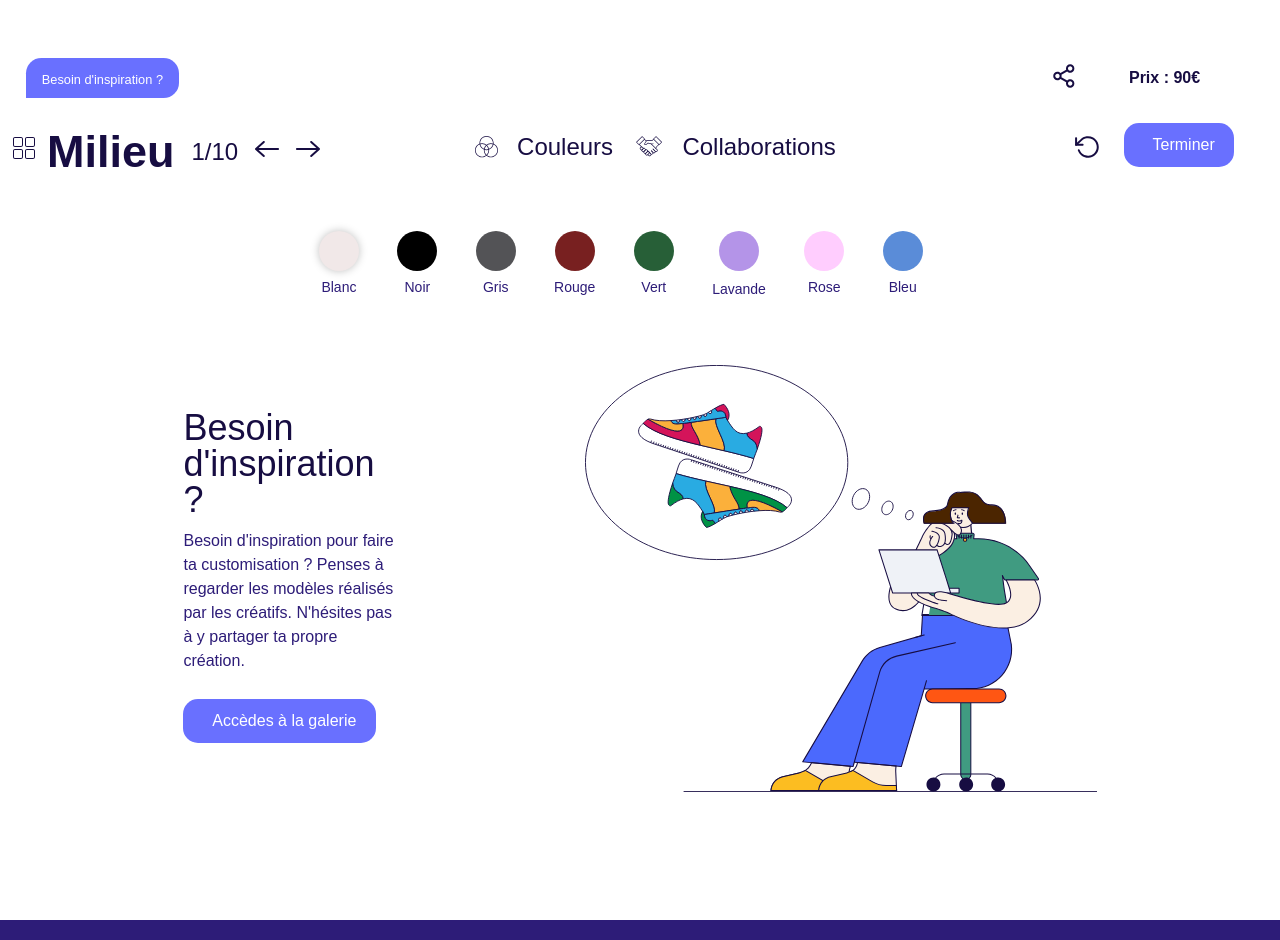
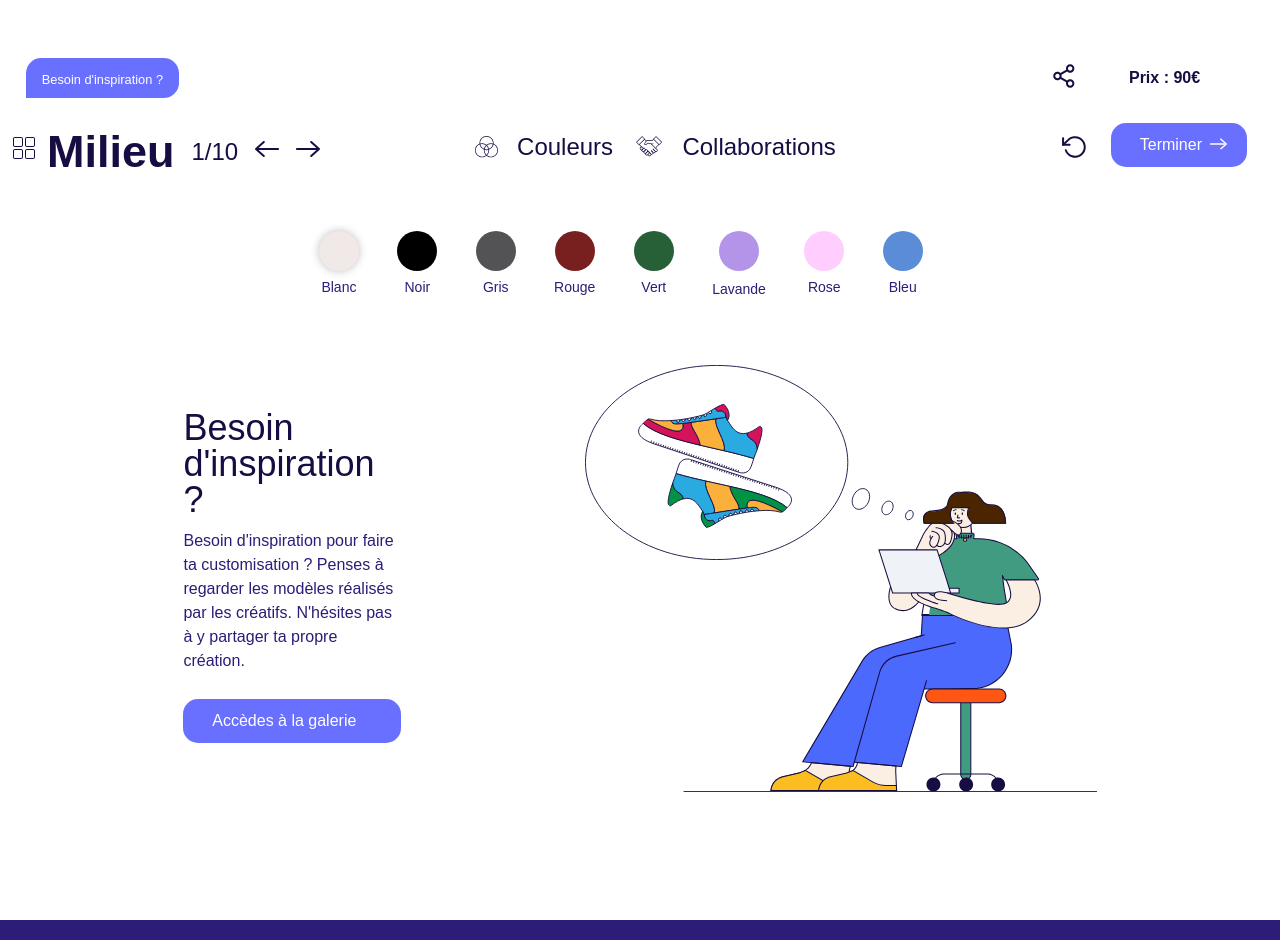
Before and after one commit to SeubJrd/agemovue, a Vue app: page /personalisation in a window 1280 px wide. Shown: the part 500-1440 px from the top of the page. Built offline with nearby package versions, Linux system fonts and the light colour scheme; a web font is replaced by a local one.

Commit message:
Changement des classes de boutons page perso

```diff
--- a/src/views/Personalisation.vue
+++ b/src/views/Personalisation.vue
@@ -80,12 +80,13 @@
                     </a>
                 </span>
             </span>
+
             <span class="perso__btn-terminer">
 
                 <a class="perso-reset" href=""><img  src="@/assets/Icones/reset.svg" alt=""></a>
 
-                <a class="primaryBtn -fleche" href="">Terminer
-                    <span><svg class="fleche" version="1.1" id="Calque_1" xmlns="http://www.w3.org/2000/svg"
+                <a class="primaryBtn -fleche" href=""><span>Terminer</span>
+                    <span class="icon-container"><svg class="fleche" version="1.1" id="Calque_1" xmlns="http://www.w3.org/2000/svg"
                             xmlns:xlink="http://www.w3.org/1999/xlink" x="0px" y="0px" viewBox="0 0 42 16.1"
                             enable-background="new 0 0 42 16.1" xml:space="preserve">
                             <path class="fleche__line" fill-rule="evenodd" clip-rule="evenodd" fill="#170D42"
@@ -147,8 +148,8 @@
                     <div class ="inspiPerso_texte">
                         <h2 class ="inspiPerso_titre">Besoin d'inspiration ?</h2>
                         <p class ="inspiPerso_paragraphe"> Besoin d'inspiration pour faire ta customisation ? Penses à regarder les modèles réalisés par les créatifs. N'hésites pas à y partager ta propre création.</p>
-                        <a class="inspiPerso_btn primaryBtn -fleche" href="./galerie.html">Accèdes à la galerie
-                            <span><svg class="fleche" version="1.1" id="Calque_1" xmlns="http://www.w3.org/2000/svg"
+                        <a class="inspiPerso_btn primaryBtn -fleche" href="./galerie.html"> <span>Accèdes à la galerie</span>
+                            <span class="icon-container"><svg class="fleche" version="1.1" id="Calque_1" xmlns="http://www.w3.org/2000/svg"
                                     xmlns:xlink="http://www.w3.org/1999/xlink" x="0px" y="0px" viewBox="0 0 42 16.1"
                                     enable-background="new 0 0 42 16.1" xml:space="preserve">
                                     <path class="fleche__line" fill-rule="evenodd" clip-rule="evenodd" fill="#170D42"
```
